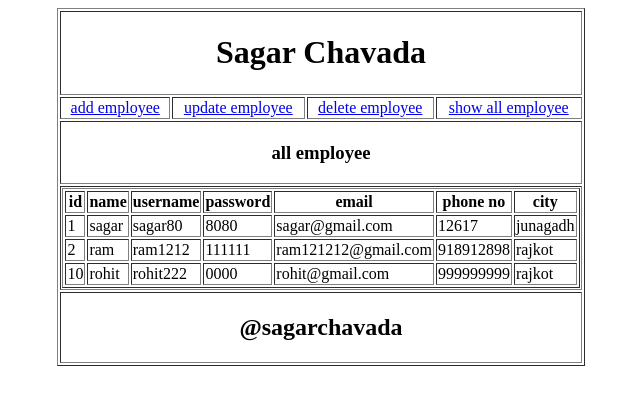
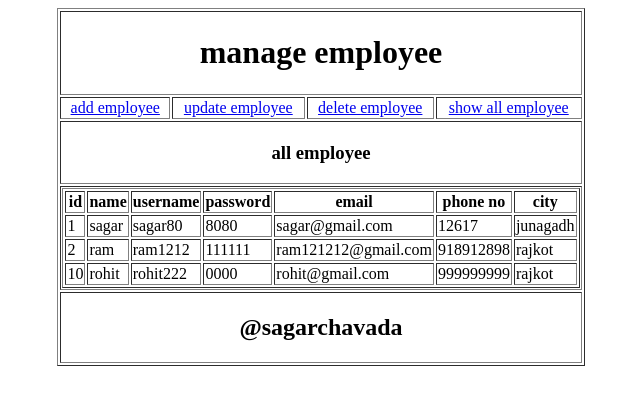
Before and after one commit to chavadasagar/php-employee-management-system, a PHP site: page /fetch.php in a window 1280 px wide. Shown: the top 405 px of the page, without its empty margins (319-959 px from the left). Run offline with PHP 8.4, Linux system fonts and the light colour scheme; data comes from the database, SQL or seed files in the repository.

Commit message:
Add files via upload

```diff
--- a/php-emp-system/delemp.php
+++ b/php-emp-system/delemp.php
@@ -17,7 +17,7 @@
 <body>
     <table border="1">
         <tr>
-            <th colspan="4" align="center"><h1>Sagar Chavada</h1></th>
+            <th colspan="4" align="center"><h1>manage employee</h1></th>
         </tr>
         <tr>
             <td align="center"><a href="signup.php">add employee</a></td>
--- a/php-emp-system/fetch.php
+++ b/php-emp-system/fetch.php
@@ -17,7 +17,7 @@
 <body>
     <table border="1">
         <tr>
-            <th colspan="4" align="center"><h1>Sagar Chavada</h1></th>
+            <th colspan="4" align="center"><h1>manage employee</h1></th>
         </tr>
         <tr>
             <td align="center"><a href="signup.php">add employee</a></td>
--- a/php-emp-system/index.html
+++ b/php-emp-system/index.html
@@ -18,7 +18,7 @@
     <form action="action/login.php" method="post">
         <table border="1">
             <tr>
-                <th colspan="2" align="center"><h1>admin login</h1></th>
+                <th colspan="2" align="center"><h1>manage employee</h1></th>
             </tr>
             <tr>
                 <td>username :</td>
--- a/php-emp-system/signup.php
+++ b/php-emp-system/signup.php
@@ -17,7 +17,7 @@
 <body>
     <table border="1">
         <tr>
-            <th colspan="4" align="center"><h1>Sagar Chavada</h1></th>
+            <th colspan="4" align="center"><h1>manage employee</h1></th>
         </tr>
         <tr>
             <td align="center"><a href="signup.php">add employee</a></td>
--- a/php-emp-system/update.php
+++ b/php-emp-system/update.php
@@ -20,7 +20,7 @@
 <body>
     <table border="1">
         <tr>
-            <th colspan="4" align="center"><h1>Sagar Chavada</h1></th>
+            <th colspan="4" align="center"><h1>manage employee</h1></th>
         </tr>
         <tr>
             <td align="center"><a href="signup.php">add employee</a></td>
```
